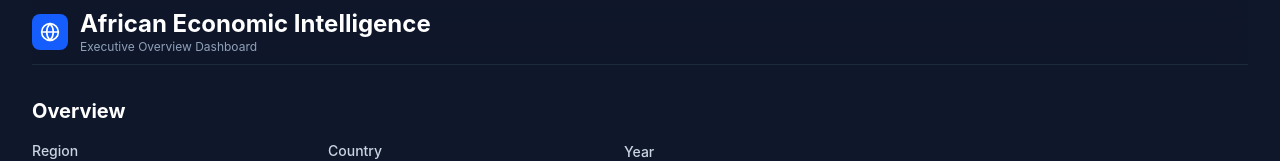
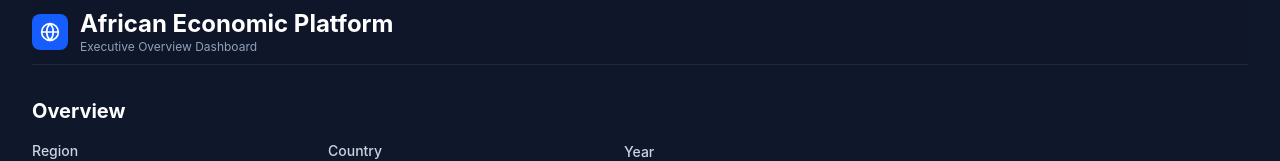
Before and after one commit to GuyTito/african-intelligence-platform, a React (Vite) app: page / in a window 1280 px wide. Shown: the top 161 px of the page. Built offline with nearby package versions, Linux system fonts and the light colour scheme; no server answers.

Commit message:
build(config): setup deployment workflow and update project branding
Add gh-pages dependency and deployment scripts to package.json.
Update vite.config.ts with the correct base path for GitHub Pages.
Rename dashboard header title to reflect updated platform branding.

```diff
--- a/package.json
+++ b/package.json
@@ -7,7 +7,9 @@
     "dev": "vite",
     "build": "tsc -b && vite build",
     "lint": "eslint .",
-    "preview": "vite preview"
+    "preview": "vite preview",
+    "predeploy": "npm run build",
+    "deploy": "gh-pages -d dist"
   },
   "dependencies": {
     "@tailwindcss/vite": "^4.3.0",
@@ -16,6 +18,7 @@
     "axios": "^1.17.0",
     "clsx": "^2.1.1",
     "echarts": "^6.1.0",
+    "gh-pages": "^6.3.0",
     "lucide-react": "^1.17.0",
     "react": "^19.2.6",
     "react-dom": "^19.2.6",
--- a/src/features/dashboard/Header.tsx
+++ b/src/features/dashboard/Header.tsx
@@ -10,7 +10,7 @@ export function Header() {
           </div>
           <div>
             <h1 className="text-2xl font-bold text-white leading-tight">
-              African Economic Intelligence
+              African Economic Platform
             </h1>
             <p className="text-xs text-slate-400">
               Executive Overview Dashboard
--- a/vite.config.ts
+++ b/vite.config.ts
@@ -7,6 +7,7 @@ import { fileURLToPath } from "url";
 const __dirname = fileURLToPath(new URL(".", import.meta.url));
 
 export default defineConfig({
+  base: "/african-economy-dashboard/",
   plugins: [react(), tailwindcss()],
   resolve: {
     alias: {
```
Also changed, not shown: 1 other file (tests, documents, lock files or other folders).
